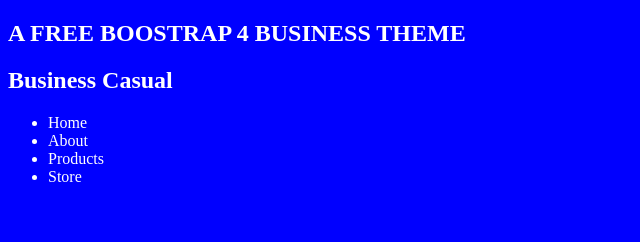
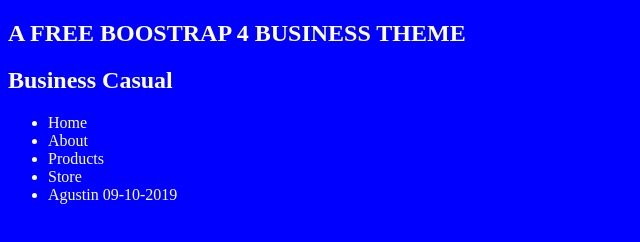
Before and after one commit to AgustinArgentina/porkGo, a plain HTML site: page index.html in a window 1280 px wide. Shown: the whole page, without its empty margins (0-640 px from the left). Drawn offline with Linux system fonts and the light colour scheme.

Commit message:
Commit de Agustin 09-10

```diff
--- a/index.html
+++ b/index.html
@@ -17,6 +17,7 @@
               <li>About</li>
               <li>Products</li>
               <li>Store</li>
+              <li>Agustin 09-10-2019</li>
             </ul>
         </nav>
 
```
